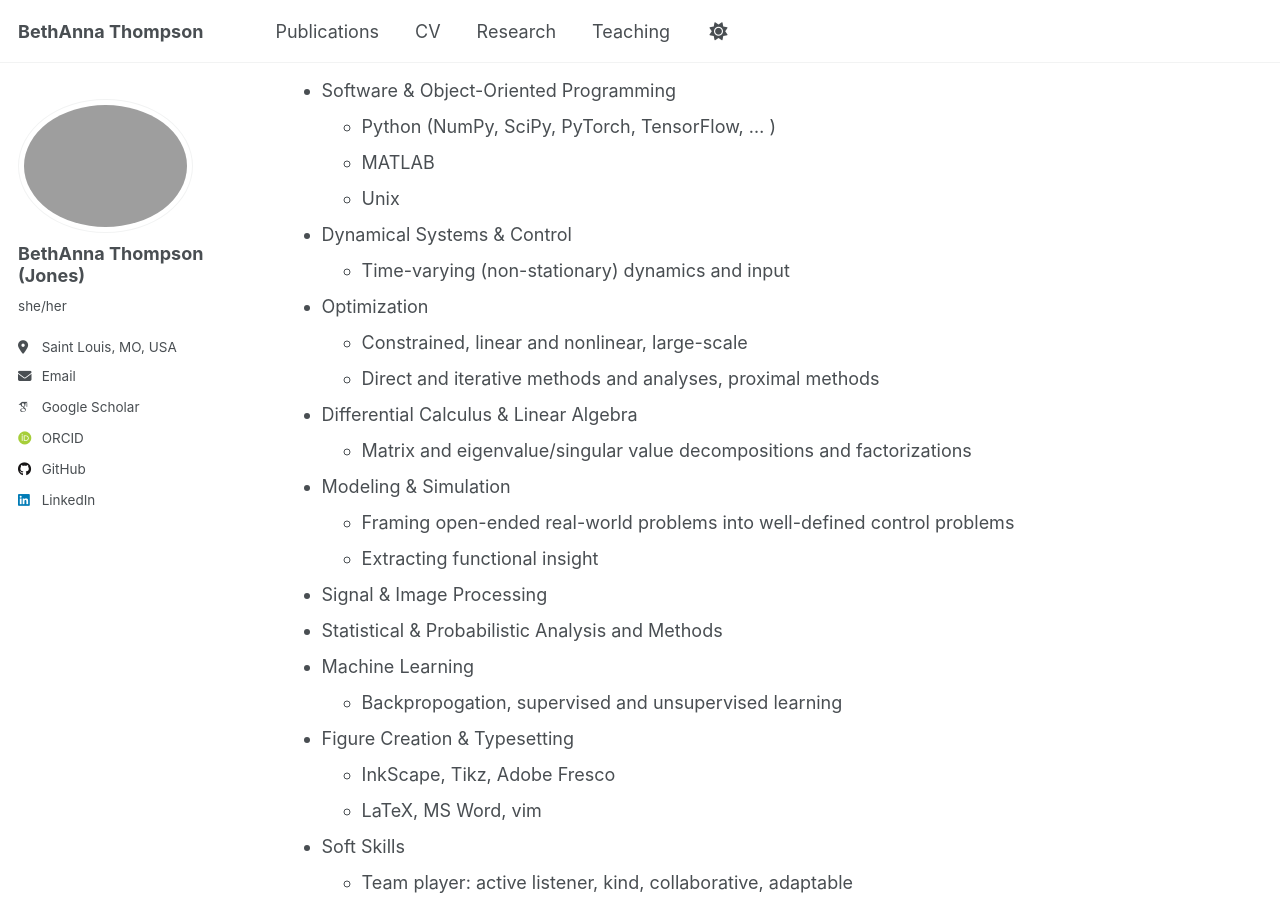
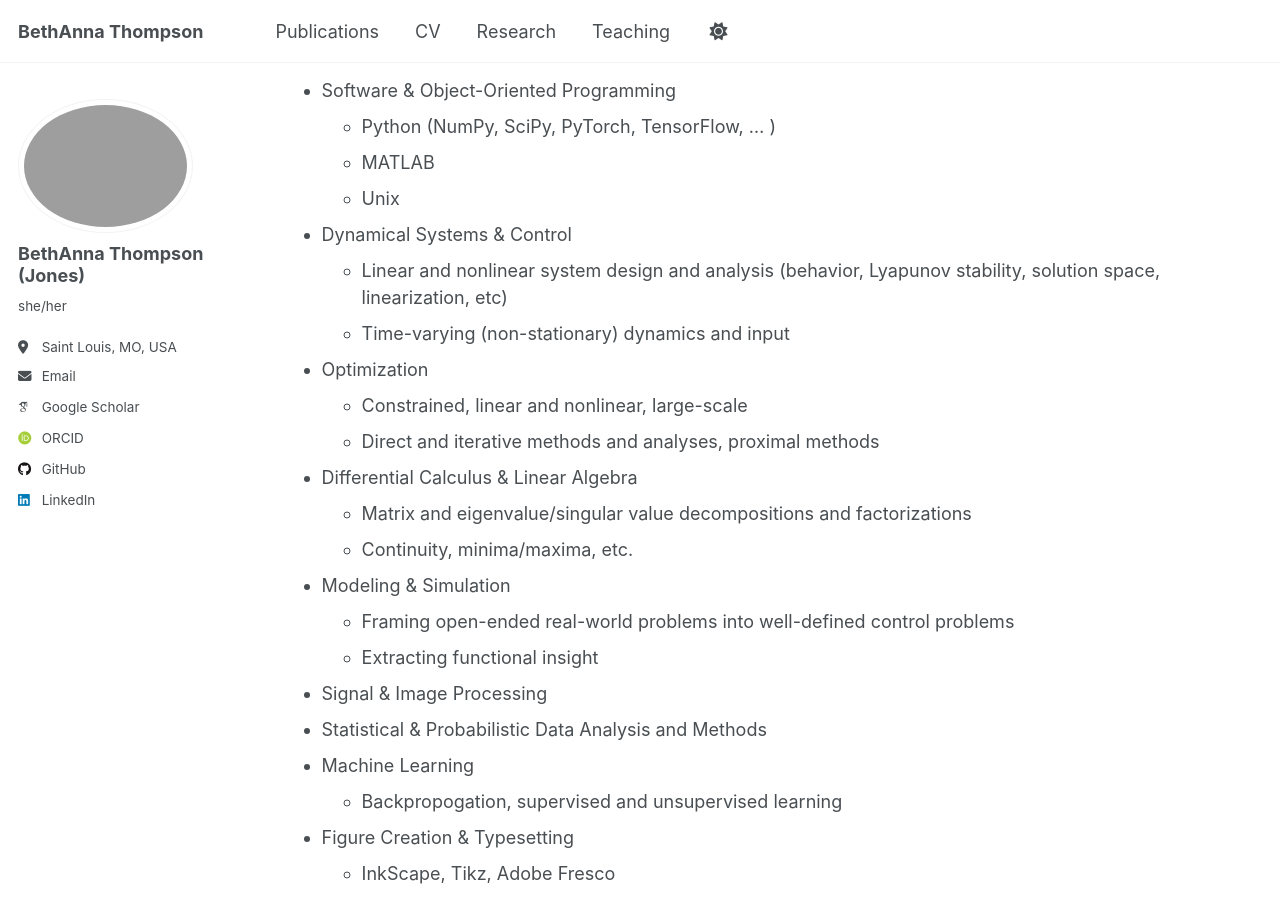
Before and after one commit to BethAnna/BethAnna.github.io, a Jekyll site: the page built from _pages/cv.md, in a window 1280 px wide and 900 px high, scrolled down 1066 px. Built offline with Jekyll 4.4.1, drawn with Linux system fonts in a browser that asks for light colours; some web fonts are replaced; a script that is not in the unit is left out.

Commit message:
Update cv.md

```diff
--- a/_pages/cv.md
+++ b/_pages/cv.md
@@ -45,17 +45,19 @@ Jones, B., & Schwamb, A. (2024, November 13). [_Engineering the Future: Engineer
   * MATLAB
   * Unix
 * Dynamical Systems & Control
+  * Linear and nonlinear system design and analysis (behavior, Lyapunov stability, solution space, linearization, etc)
   * Time-varying (non-stationary) dynamics and input
 * Optimization
   * Constrained, linear and nonlinear, large-scale
   * Direct and iterative methods and analyses, proximal methods
 * Differential Calculus & Linear Algebra
   * Matrix and eigenvalue/singular value decompositions and factorizations
+  * Continuity, minima/maxima, etc.
 * Modeling & Simulation
   * Framing open-ended real-world problems into well-defined control problems
   * Extracting functional insight
 * Signal & Image Processing
-* Statistical & Probabilistic Analysis and Methods
+* Statistical & Probabilistic Data Analysis and Methods
 * Machine Learning
   * Backpropogation, supervised and unsupervised learning
 * Figure Creation & Typesetting
```
